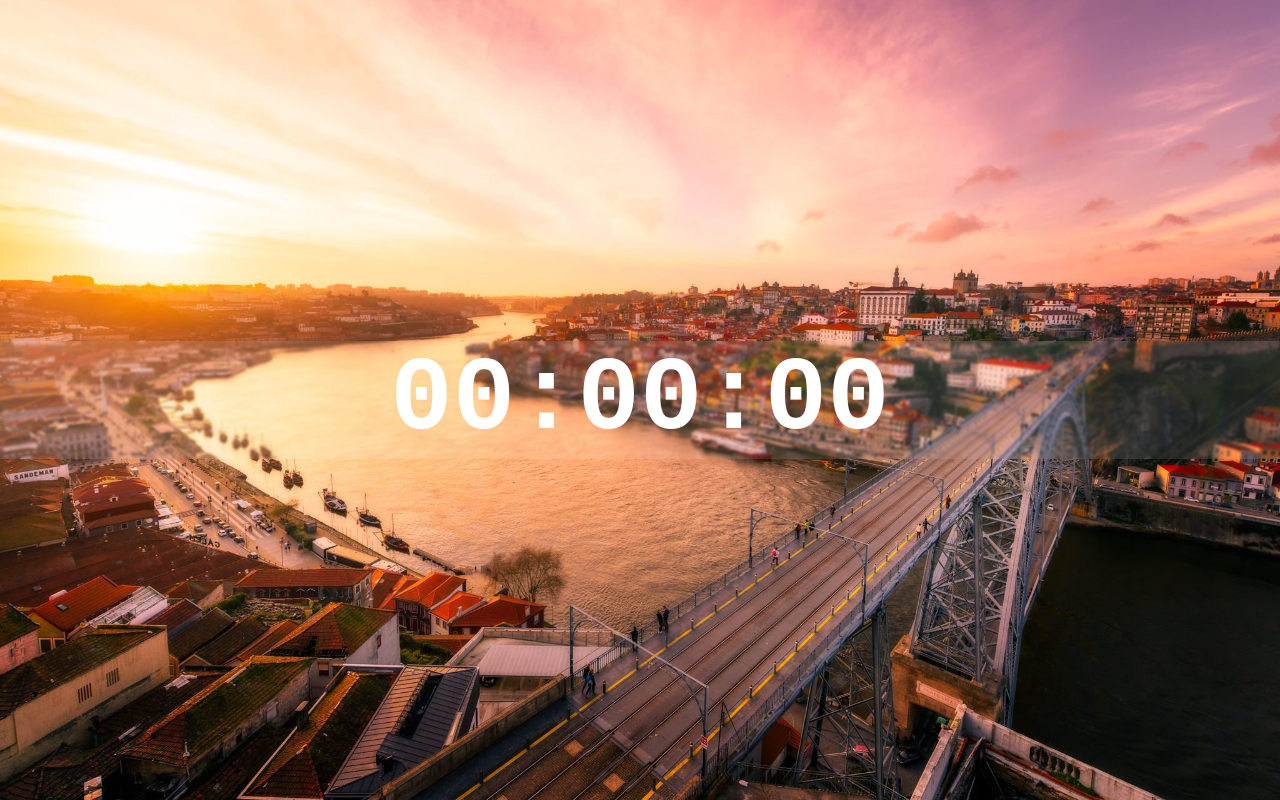
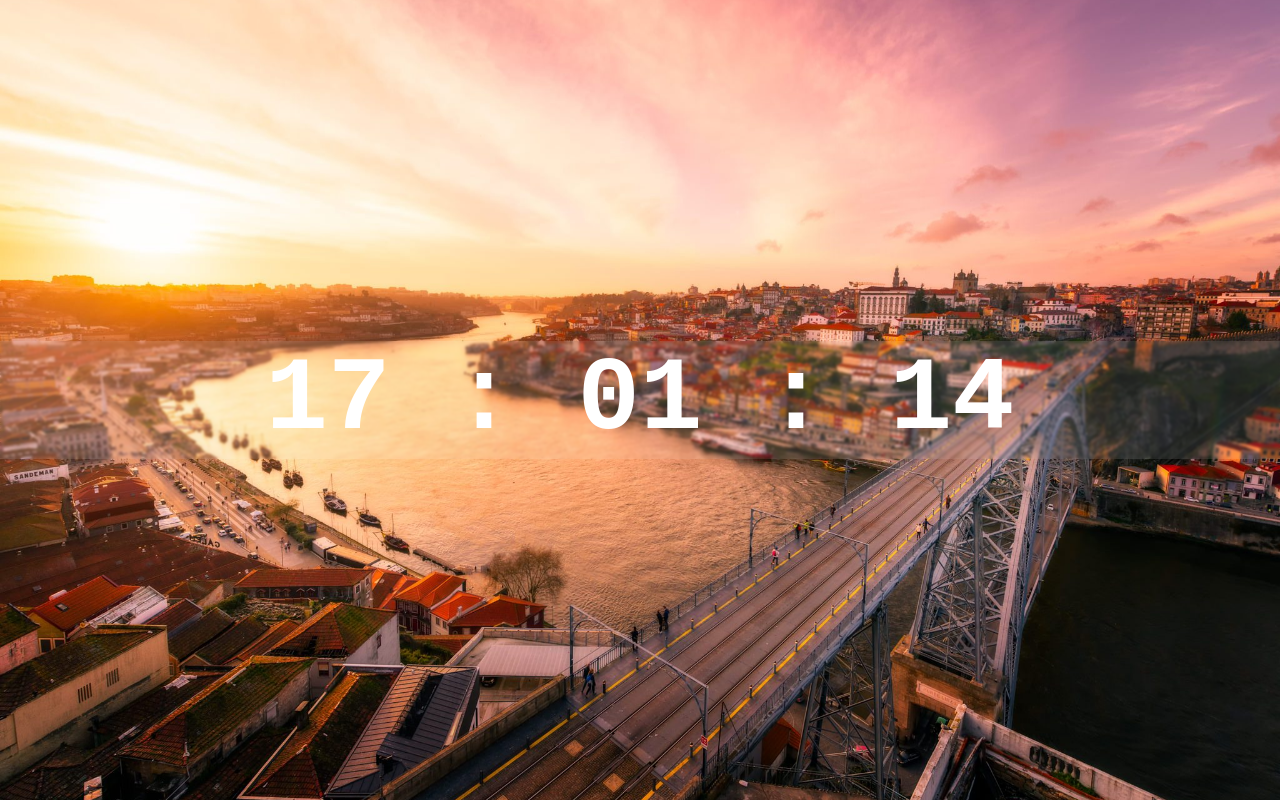
Before and after one commit to Devenys/digital-clock, a plain HTML site: page index.html in a window 1280 px wide. Drawn offline with Linux system fonts and the light colour scheme.

Commit message:
added clock functionality

```diff
--- a/index.js
+++ b/index.js
@@ -0,0 +1,12 @@
+function updateClock(){
+
+    const now = new Date()
+    const seconds = now.getSeconds().toString().padStart(2, 0);
+    const minutes = now.getMinutes().toString().padStart(2, 0);
+    const hours = now.getHours().toString().padStart(2, 0);
+    const timeString = `${hours} : ${minutes} : ${seconds}`;
+    document.getElementById("clock").textContent = timeString;
+}
+
+updateClock()
+setInterval(updateClock, 1000);
--- a/styles.css
+++ b/styles.css
@@ -5,12 +5,14 @@ body{
     background-size: cover;
     margin: 0;
 }
+
 #clock-container{
     display: flex;
     justify-content: center;
     align-items: center;
     height: 100vh;
 }
+
 #clock{
     font-family: monospace;
     font-size: 6.5rem;
```
